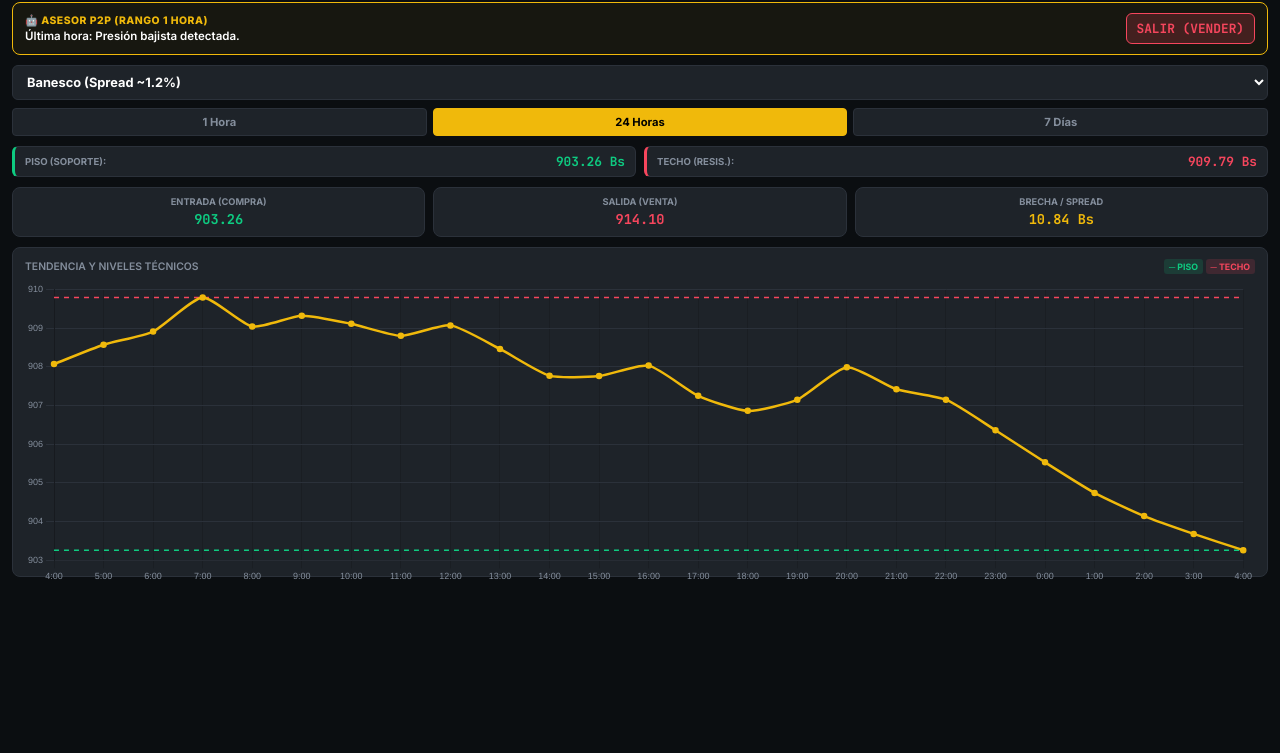
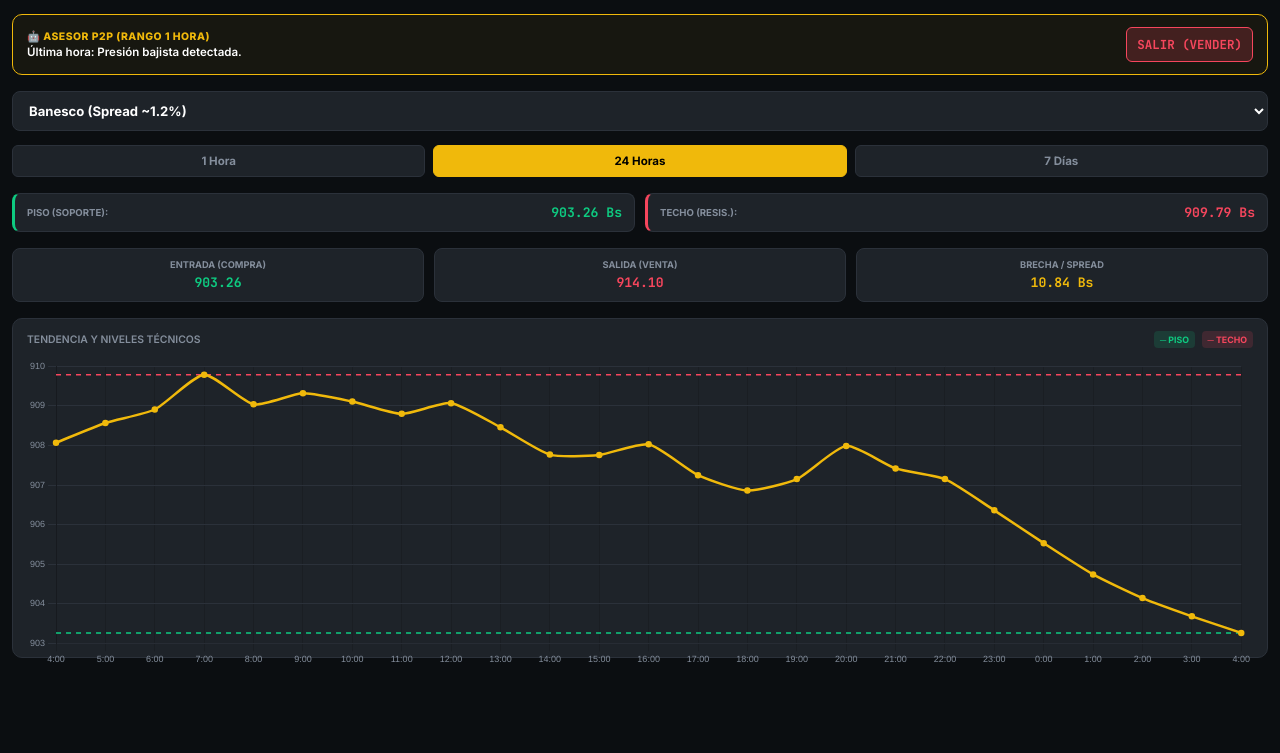
Before and after one commit to nazaret071523/P2p_monitor_binance, a plain HTML site: page index.html in a window 1280 px wide. Shown: the part 47-800 px from the top of the page. Drawn offline with nearby package versions, Linux system fonts and the light colour scheme.

Commit message:
Update index.html

```diff
--- a/index.html
+++ b/index.html
@@ -20,44 +20,44 @@
         }
 
         * { box-sizing: border-box; margin: 0; padding: 0; font-family: 'Inter', -apple-system, sans-serif; }
-        body { background: var(--bg-dark); color: var(--text-primary); padding: 12px; }
+        body { background: var(--bg-dark); color: var(--text-primary); padding: 16px 12px 24px 12px; }
 
-        .header { display: flex; justify-content: space-between; align-items: center; padding-bottom: 10px; margin-bottom: 10px; border-bottom: 1px solid var(--card-border); }
+        .header { display: flex; justify-content: space-between; align-items: center; padding-bottom: 12px; margin-bottom: 16px; border-bottom: 1px solid var(--card-border); }
         .brand { font-weight: 800; font-size: 0.85rem; letter-spacing: 0.5px; color: var(--accent-gold); text-transform: uppercase; }
 
         /* Panel del Bot Inteligente */
-        .bot-panel { background: rgba(240, 185, 11, 0.05); border: 1px solid var(--accent-gold); border-radius: 8px; padding: 10px 12px; margin-bottom: 10px; display: flex; align-items: center; justify-content: space-between; }
-        .bot-info { display: flex; flex-direction: column; }
-        .bot-title { font-size: 0.65rem; color: var(--accent-gold); font-weight: 800; text-transform: uppercase; letter-spacing: 0.5px; display: flex; align-items: center; gap: 4px; }
-        .bot-status { font-size: 0.72rem; color: #fff; font-weight: 600; margin-top: 2px; }
-        .bot-signal { font-family: var(--mono-font); font-weight: 800; font-size: 0.8rem; padding: 6px 10px; border-radius: 6px; text-transform: uppercase; text-align: center; }
+        .bot-panel { background: rgba(240, 185, 11, 0.05); border: 1px solid var(--accent-gold); border-radius: 10px; padding: 12px 14px; margin-bottom: 16px; display: flex; align-items: center; justify-content: space-between; gap: 8px; }
+        .bot-info { display: flex; flex-direction: column; flex: 1; }
+        .bot-title { font-size: 0.65rem; color: var(--accent-gold); font-weight: 800; text-transform: uppercase; letter-spacing: 0.5px; margin-bottom: 3px; }
+        .bot-status { font-size: 0.72rem; color: #fff; font-weight: 600; line-height: 1.2; }
+        .bot-signal { font-family: var(--mono-font); font-weight: 800; font-size: 0.78rem; padding: 8px 10px; border-radius: 6px; text-transform: uppercase; text-align: center; white-space: nowrap; }
         .signal-buy { background: rgba(14, 203, 129, 0.2); color: var(--color-buy); border: 1px solid var(--color-buy); }
         .signal-sell { background: rgba(246, 70, 93, 0.2); color: var(--color-sell); border: 1px solid var(--color-sell); }
         .signal-wait { background: rgba(132, 142, 156, 0.2); color: var(--text-secondary); border: 1px solid var(--text-secondary); }
 
-        .bank-selector-container { margin-bottom: 8px; }
-        .bank-select { width: 100%; background: var(--card-bg); border: 1px solid var(--card-border); color: #fff; padding: 8px 10px; border-radius: 6px; font-weight: 700; font-size: 0.8rem; outline: none; }
+        .bank-selector-container { margin-bottom: 14px; }
+        .bank-select { width: 100%; background: var(--card-bg); border: 1px solid var(--card-border); color: #fff; padding: 10px 12px; border-radius: 8px; font-weight: 700; font-size: 0.82rem; outline: none; }
 
-        .timeframe-bar { display: flex; gap: 6px; margin-bottom: 10px; }
-        .tf-btn { flex: 1; background: var(--card-bg); border: 1px solid var(--card-border); color: var(--text-secondary); padding: 6px 0; border-radius: 4px; font-size: 0.7rem; font-weight: 700; cursor: pointer; text-align: center; }
+        .timeframe-bar { display: flex; gap: 8px; margin-bottom: 16px; }
+        .tf-btn { flex: 1; background: var(--card-bg); border: 1px solid var(--card-border); color: var(--text-secondary); padding: 8px 0; border-radius: 6px; font-size: 0.72rem; font-weight: 700; cursor: pointer; text-align: center; }
         .tf-btn.active { background: var(--accent-gold); color: #000; border-color: var(--accent-gold); }
 
         /* Metricas Niveles Piso y Techo */
-        .levels-grid { display: grid; grid-template-columns: 1fr 1fr; gap: 8px; margin-bottom: 10px; }
-        .level-box { background: var(--card-bg); border: 1px solid var(--card-border); border-radius: 6px; padding: 6px 10px; display: flex; justify-content: space-between; align-items: center; }
+        .levels-grid { display: grid; grid-template-columns: 1fr 1fr; gap: 10px; margin-bottom: 16px; }
+        .level-box { background: var(--card-bg); border: 1px solid var(--card-border); border-radius: 8px; padding: 10px 12px; display: flex; justify-content: space-between; align-items: center; }
         .level-box.floor { border-left: 3px solid var(--color-buy); }
         .level-box.roof { border-left: 3px solid var(--color-sell); }
         .level-title { font-size: 0.6rem; color: var(--text-secondary); font-weight: 700; text-transform: uppercase; }
-        .level-val { font-family: var(--mono-font); font-size: 0.8rem; font-weight: 700; }
+        .level-val { font-family: var(--mono-font); font-size: 0.82rem; font-weight: 700; }
 
-        .kpi-grid { display: grid; grid-template-columns: 1fr 1fr 1fr; gap: 8px; margin-bottom: 10px; }
-        .kpi-card { background: var(--card-bg); border: 1px solid var(--card-border); border-radius: 8px; padding: 8px 4px; text-align: center; }
-        .kpi-label { font-size: 0.58rem; color: var(--text-secondary); text-transform: uppercase; font-weight: 700; margin-bottom: 3px; }
-        .kpi-value { font-family: var(--mono-font); font-size: 0.85rem; font-weight: 700; }
+        .kpi-grid { display: grid; grid-template-columns: 1fr 1fr 1fr; gap: 10px; margin-bottom: 16px; }
+        .kpi-card { background: var(--card-bg); border: 1px solid var(--card-border); border-radius: 8px; padding: 10px 6px; text-align: center; }
+        .kpi-label { font-size: 0.58rem; color: var(--text-secondary); text-transform: uppercase; font-weight: 700; margin-bottom: 4px; }
+        .kpi-value { font-family: var(--mono-font); font-size: 0.82rem; font-weight: 700; }
 
-        .chart-container { background: var(--card-bg); border: 1px solid var(--card-border); border-radius: 8px; padding: 12px; height: 330px; position: relative; }
-        .chart-header { display: flex; justify-content: space-between; align-items: center; margin-bottom: 8px; font-size: 0.65rem; color: var(--text-secondary); font-weight: 600; }
-        .legend-tag { font-size: 0.55rem; padding: 2px 5px; border-radius: 3px; font-weight: bold; }
+        .chart-container { background: var(--card-bg); border: 1px solid var(--card-border); border-radius: 10px; padding: 14px; height: 340px; position: relative; }
+        .chart-header { display: flex; justify-content: space-between; align-items: center; margin-bottom: 12px; font-size: 0.65rem; color: var(--text-secondary); font-weight: 600; }
+        .legend-tag { font-size: 0.55rem; padding: 3px 6px; border-radius: 4px; font-weight: bold; margin-left: 4px; }
     </style>
 </head>
 <body>
@@ -77,7 +77,7 @@
     </div>
 
     <div class="bank-selector-container">
-        <select id="bankSelect" class="bank-select" onchange="updateMarketData()">
+        <select id="bankSelect" class="bank-select" onchange="onBankSelectChange()">
             <option value="banesco">Banesco (Spread ~1.2%)</option>
             <option value="mercantil">Mercantil (Spread ~1.5%)</option>
             <option value="bdv">Banco de Venezuela (BDV) (Spread ~0.9%)</option>
@@ -213,6 +213,22 @@
         }
     });
 
+    function initSavedBank() {
+        const savedBank = localStorage.getItem('selectedP2PBank');
+        if (savedBank) {
+            const select = document.getElementById('bankSelect');
+            if (select.querySelector(`option[value="${savedBank}"]`)) {
+                select.value = savedBank;
+            }
+        }
+    }
+
+    function onBankSelectChange() {
+        const selectedValue = document.getElementById('bankSelect').value;
+        localStorage.setItem('selectedP2PBank', selectedValue);
+        updateMarketData();
+    }
+
     function setTimeframe(tf) {
         currentTF = tf;
         document.querySelectorAll('.tf-btn').forEach(b => b.classList.remove('active'));
@@ -236,14 +252,12 @@
         const dataset = generateHistoricalData(currentTF);
         const prices = dataset.prices;
 
-        // Cálculo de Piso y Techo dinámicos
         const minPrice = Math.min(...prices);
         const maxPrice = Math.max(...prices);
 
         document.getElementById('floorVal').innerText = `${minPrice.toFixed(2)} Bs`;
         document.getElementById('roofVal').innerText = `${maxPrice.toFixed(2)} Bs`;
 
-        // Datos del Banco
         const lastPrice = prices[prices.length - 1];
         const bankKey = document.getElementById('bankSelect').value;
         const spreadRatio = bankSpreads[bankKey] || 0.012;
@@ -255,13 +269,11 @@
         document.getElementById('sellVal').innerText = precioVenta.toFixed(2);
         document.getElementById('spreadVal').innerText = `${spread.toFixed(2)} Bs`;
 
-        // Generación de Datos de 1 Hora Exclusivos para la Alerta
         const hourlyData = generateHistoricalData('1h');
         const hPrices = hourlyData.prices;
         const hRSI = calculateRSI(hPrices);
         const hDiff = hPrices[hPrices.length - 1] - hPrices[0];
 
-        // Lógica del Bot (Evaluación a 1 Hora)
         const botSignal = document.getElementById('botSignal');
         const botReason = document.getElementById('botReason');
 
@@ -279,7 +291,6 @@
             botReason.innerText = "Última hora: Rango lateral sin volumen suficiente.";
         }
 
-        // Renderizar Gráfica con Líneas de Piso y Techo
         const floorLine = Array(prices.length).fill(minPrice);
         const roofLine = Array(prices.length).fill(maxPrice);
 
@@ -290,6 +301,7 @@
         chart.update();
     }
 
+    initSavedBank();
     updateMarketData();
 </script>
 </body>
```
